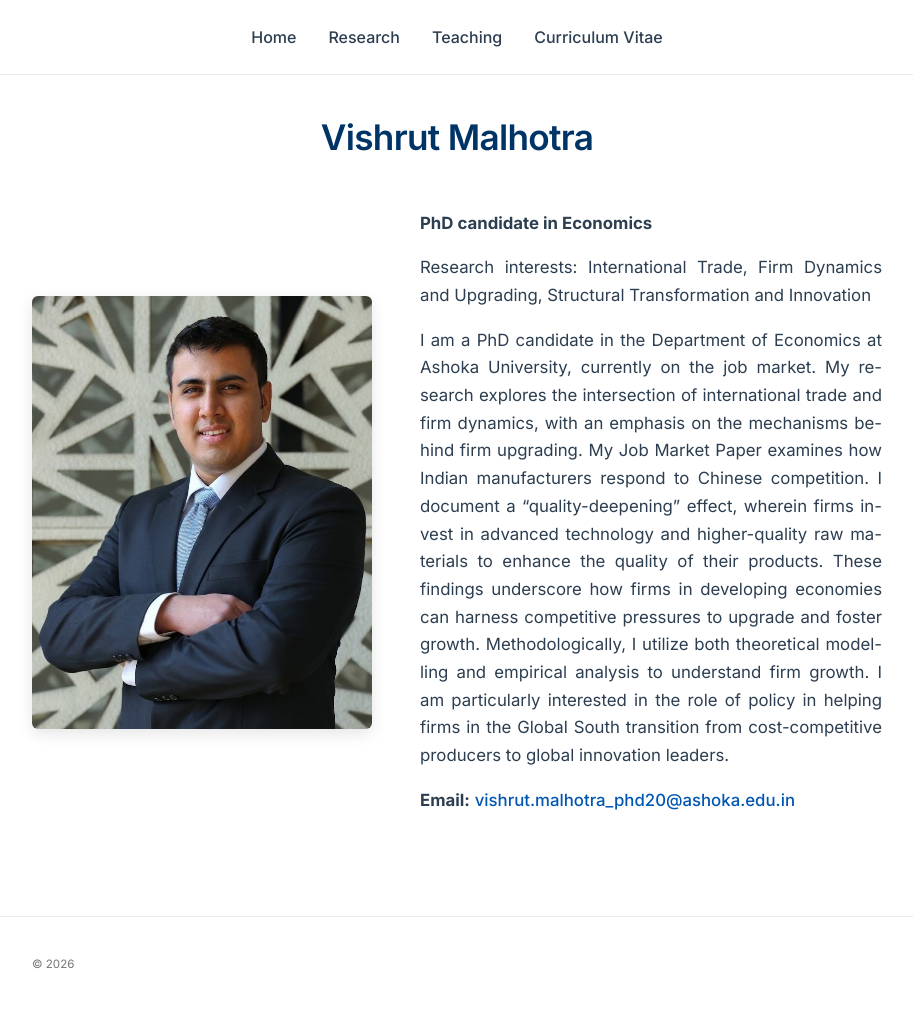
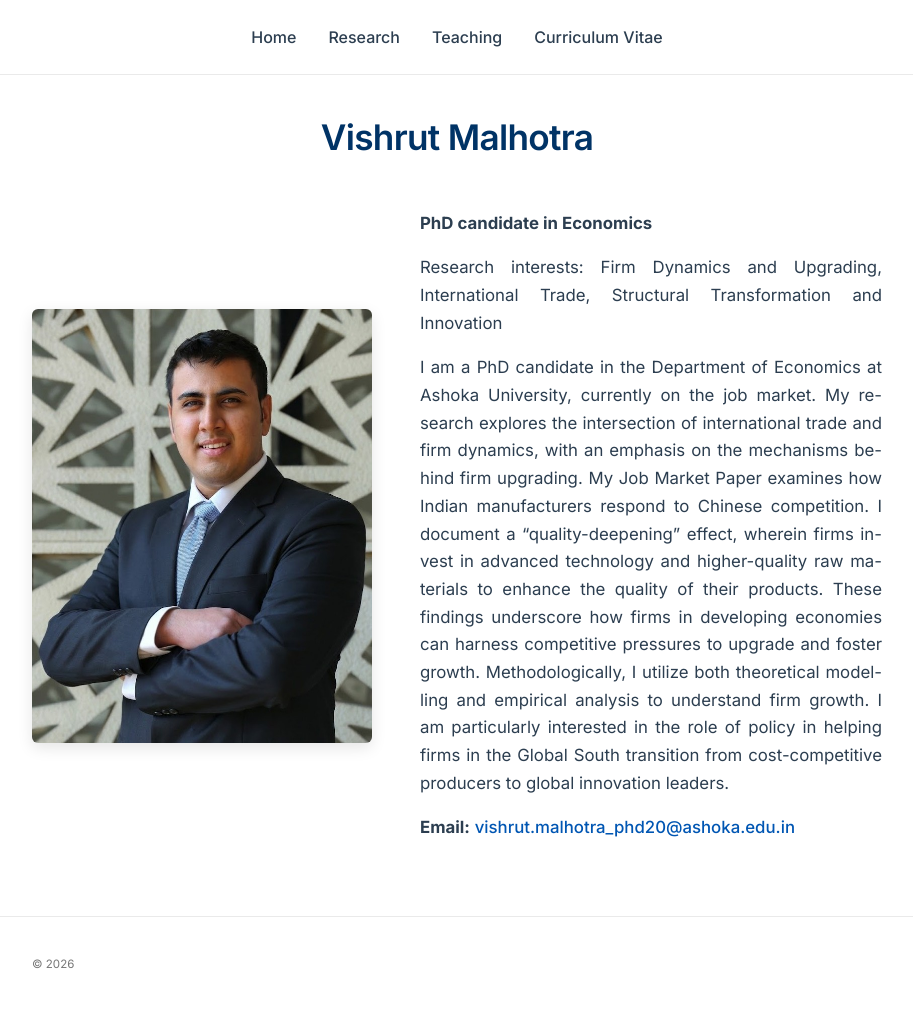
Before and after one commit to malhotravishrut/malhotravishrut.github.io, a Jekyll site: the page built from index.md, in a window 1280 px wide. Shown: the whole page, without its empty margins (183-1096 px from the left). Built offline with Jekyll 4.4.1, drawn with Linux system fonts in a browser that asks for light colours.

```diff
--- a/index.md
+++ b/index.md
@@ -16,7 +16,7 @@ title: Home
     <p><strong>PhD candidate in Economics</strong></p>
 
     <p>
-      Research interests: International Trade, Firm Dynamics and Upgrading, Structural Transformation and Innovation
+      Research interests: Firm Dynamics and Upgrading, International Trade, Structural Transformation and Innovation
     </p>
 
     <p>
```
